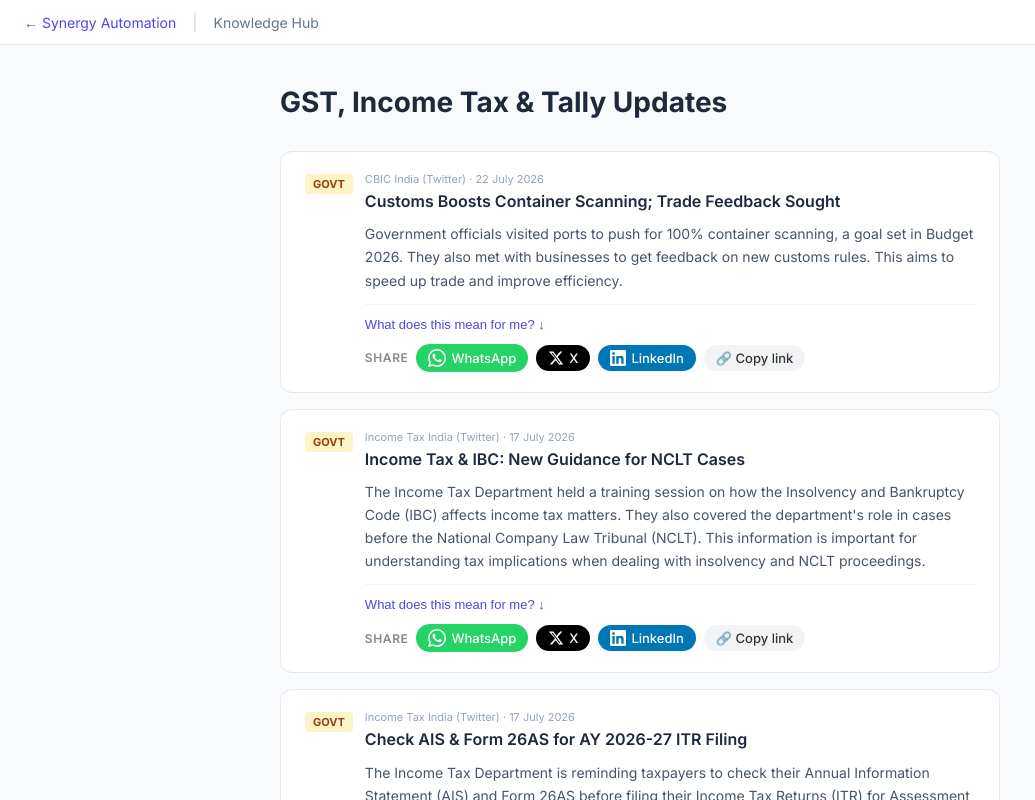
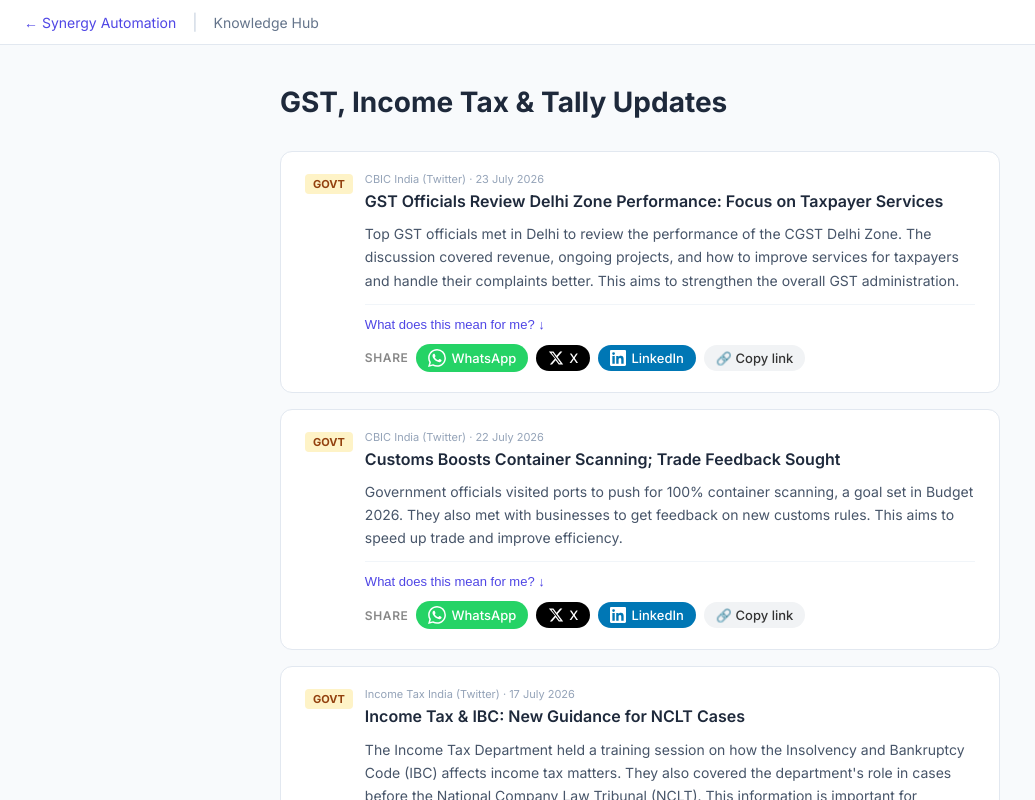
Before and after one commit to jaysuthar1993-synergy/synergy-public-site, a Next.js app: page /updates in a window 1280 px wide. Shown: the top 800 px of the page, without its empty margins (0-1035 px from the left). Built offline with nearby package versions, Linux system fonts and the light colour scheme.

Commit message:
feat(updates): publish approved update - GST Officials Review Delhi Zone Performance: Focus on Taxpay

```diff
--- a/src/data/updatesData.js
+++ b/src/data/updatesData.js
@@ -411,6 +411,21 @@ export const updates = [
     url: 'https://nitter.net/cbic_india/status/2079925828767678859#m',
     relatedSlug: '',
   },
+  {
+    id: 'cbic-india-twitter-2026-07-23-gst-officials-review-delhi-z',
+    type: 'govt',
+    title: 'GST Officials Review Delhi Zone Performance: Focus on Taxpayer Services',
+    source: 'CBIC India (Twitter)',
+    date: '2026-07-23',
+    summary: 'Top GST officials met in Delhi to review the performance of the CGST Delhi Zone. The discussion covered revenue, ongoing projects, and how to improve services for taxpayers and handle their complaints better. This aims to strengthen the overall GST administration.',
+    keyPoints: [
+      { label: 'GST Administration Review', text: 'CBIC Member reviewed CGST Delhi Zone\'s performance, focusing on revenue, initiatives, and taxpayer services.' },
+      { label: 'Taxpayer Services Focus', text: 'Efforts are being made to enhance taxpayer services and improve grievance redressal mechanisms.' },
+    ],
+    tallyImpact: '',
+    url: 'https://nitter.net/cbic_india/status/2080287200944812258#m',
+    relatedSlug: '',
+  },
 ];
 
 export function getRecentUpdates(limit = 20) {
```
